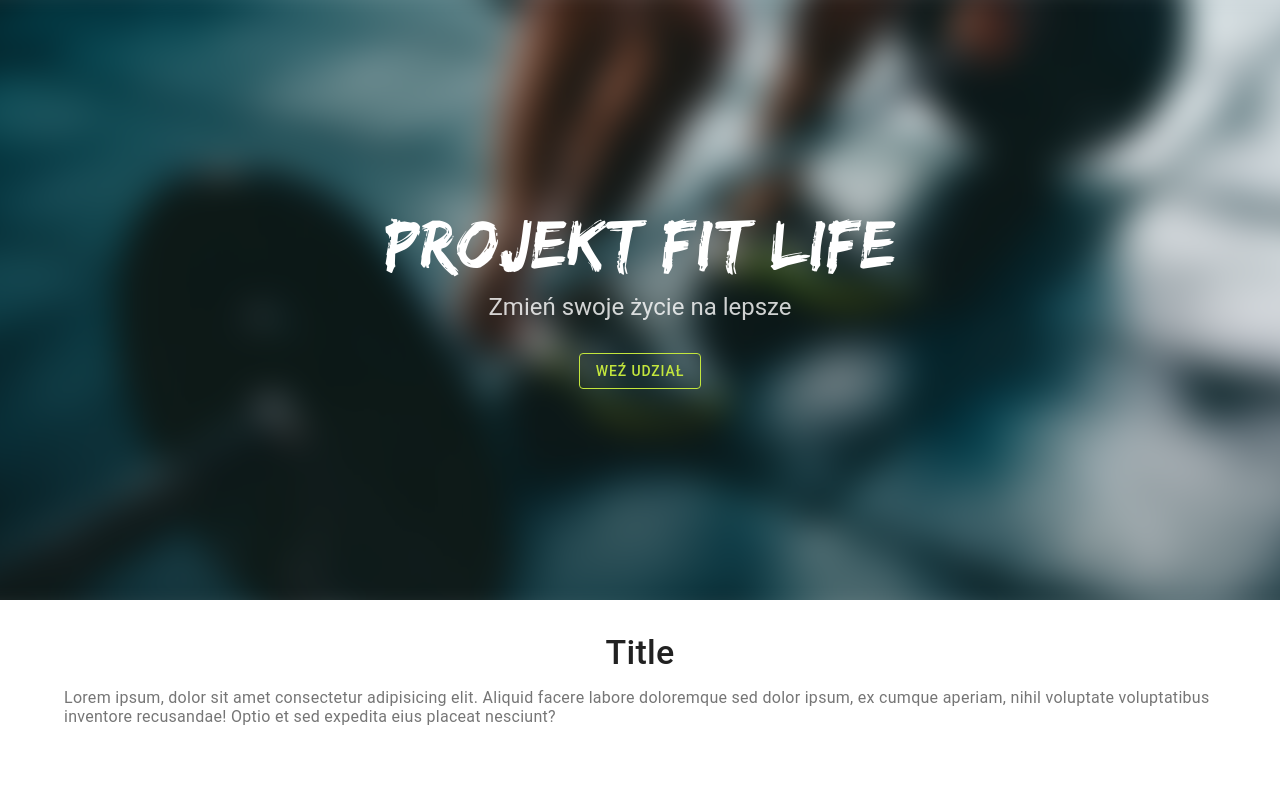
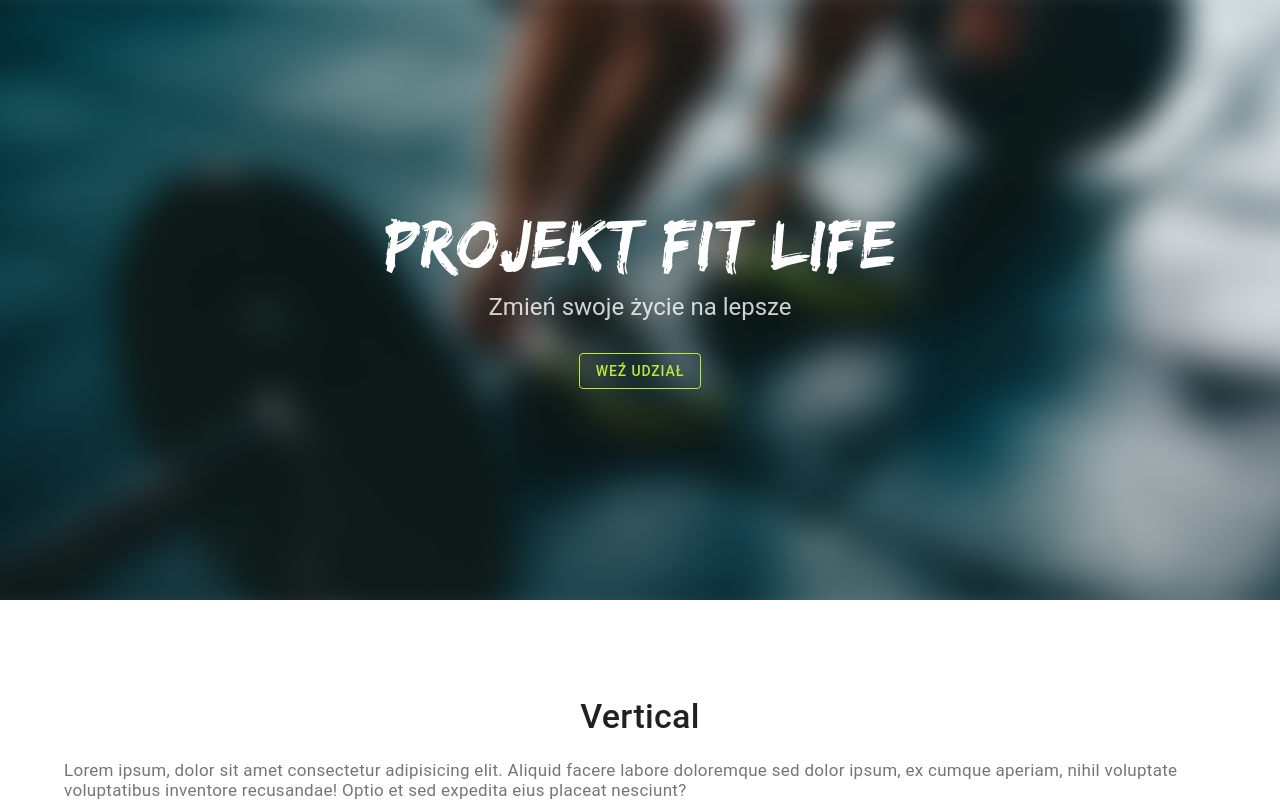
Before and after one commit to xNerhu/fit-life, a React app: page / in a window 1280 px wide. Built offline with nearby package versions, Linux system fonts and the light colour scheme; the HTML template or start-up script is replaced by a standard one.

Commit message:
Add section variant

```diff
--- a/src/components/App/styles.ts
+++ b/src/components/App/styles.ts
@@ -1,8 +1,6 @@
 import styled from 'styled-components';
 
 export const StyledApp = styled.div`
-  display: flex;
-  flex-flow: column;
   height: 100vh;
   width: 100vw;
   overflow-y: auto;
--- a/src/components/Home/index.tsx
+++ b/src/components/Home/index.tsx
@@ -22,7 +22,13 @@ export default class Home extends React.Component {
             }}
           />
         </Start>
-        <Section title="Title">
+        <Section title="Vertical">
+          Lorem ipsum, dolor sit amet consectetur adipisicing elit. Aliquid
+          facere labore doloremque sed dolor ipsum, ex cumque aperiam, nihil
+          voluptate voluptatibus inventore recusandae! Optio et sed expedita
+          eius placeat nesciunt?
+        </Section>
+        <Section title="Horizontal" vertical={false}>
           Lorem ipsum, dolor sit amet consectetur adipisicing elit. Aliquid
           facere labore doloremque sed dolor ipsum, ex cumque aperiam, nihil
           voluptate voluptatibus inventore recusandae! Optio et sed expedita
--- a/src/components/Section/index.tsx
+++ b/src/components/Section/index.tsx
@@ -4,16 +4,22 @@ import { Root, Title, Content } from './styles';
 
 export interface Props {
   title: string;
+  vertical?: boolean;
 }
 
 export default class Section extends React.Component<Props, {}> {
+  public static defaultProps: Props = {
+    title: 'Title',
+    vertical: true,
+  };
+
   render() {
-    const { title, children } = this.props;
+    const { vertical, title, children } = this.props;
 
     return (
-      <Root>
-        <Title>{title}</Title>
-        <Content>{children}</Content>
+      <Root vertical={vertical}>
+        <Title vertical={vertical}>{title}</Title>
+        <Content vertical={vertical}>{children}</Content>
       </Root>
     );
   }
--- a/src/components/Section/styles.ts
+++ b/src/components/Section/styles.ts
@@ -1,18 +1,27 @@
-import styled from 'styled-components';
+import styled, { css } from 'styled-components';
 
 import { transparency } from '~/constants';
 import { robotoMedium } from '~/mixins';
 
 export const Root = styled.div`
   width: 100%;
+  max-width: 1200px;
+  margin: 96px auto 96px auto;
   display: flex;
-  flex-direction: column;
+
+  ${({ vertical }: { vertical: boolean }) => css`
+    flex-direction: ${vertical ? 'column' : 'row'};
+  `};
 `;
 
 export const Title = styled.div`
   font-size: 34px;
-  margin: 32px auto 0px auto;
   color: rgba(0, 0, 0, ${transparency.light.primaryText});
+
+  ${({ vertical }: { vertical: boolean }) => css`
+    margin-left: ${vertical ? 'auto' : '24px'};
+    margin-right: ${vertical ? ' auto' : 'unset'};
+  `};
 
   ${robotoMedium()};
 `;
@@ -20,9 +29,12 @@ export const Title = styled.div`
 export const Content = styled.div`
   width: 100%;
   max-width: 1200px;
-  margin: 16px auto 0px auto;
   padding-left: 24px;
   padding-right: 24px;
-  font-size: 16px;
+  font-size: 17px;
   color: rgba(0, 0, 0, ${transparency.light.secondaryText});
+
+  ${({ vertical }: { vertical: boolean }) => css`
+    padding-top: ${vertical ? '24px' : '0px'};
+  `};
 `;
```
